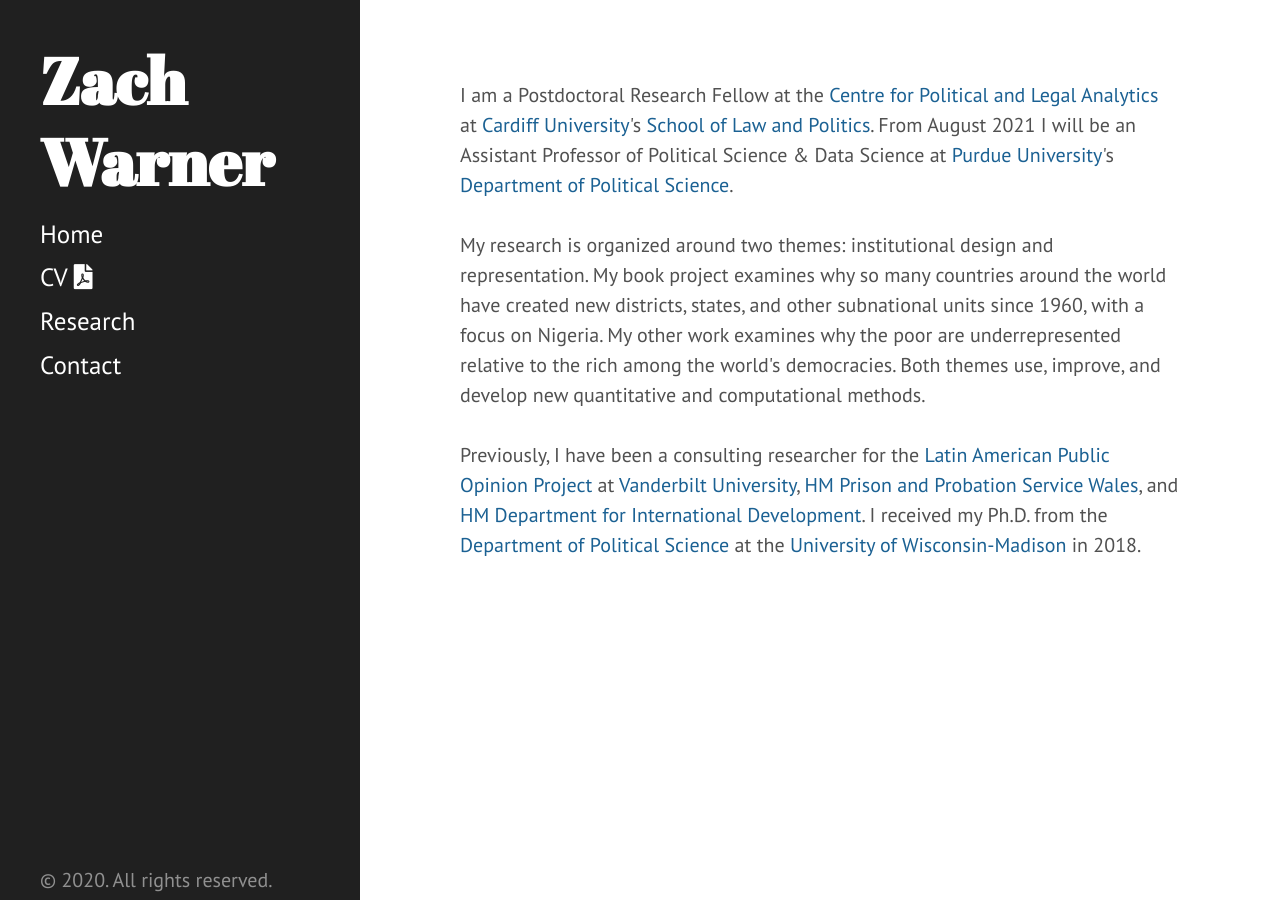
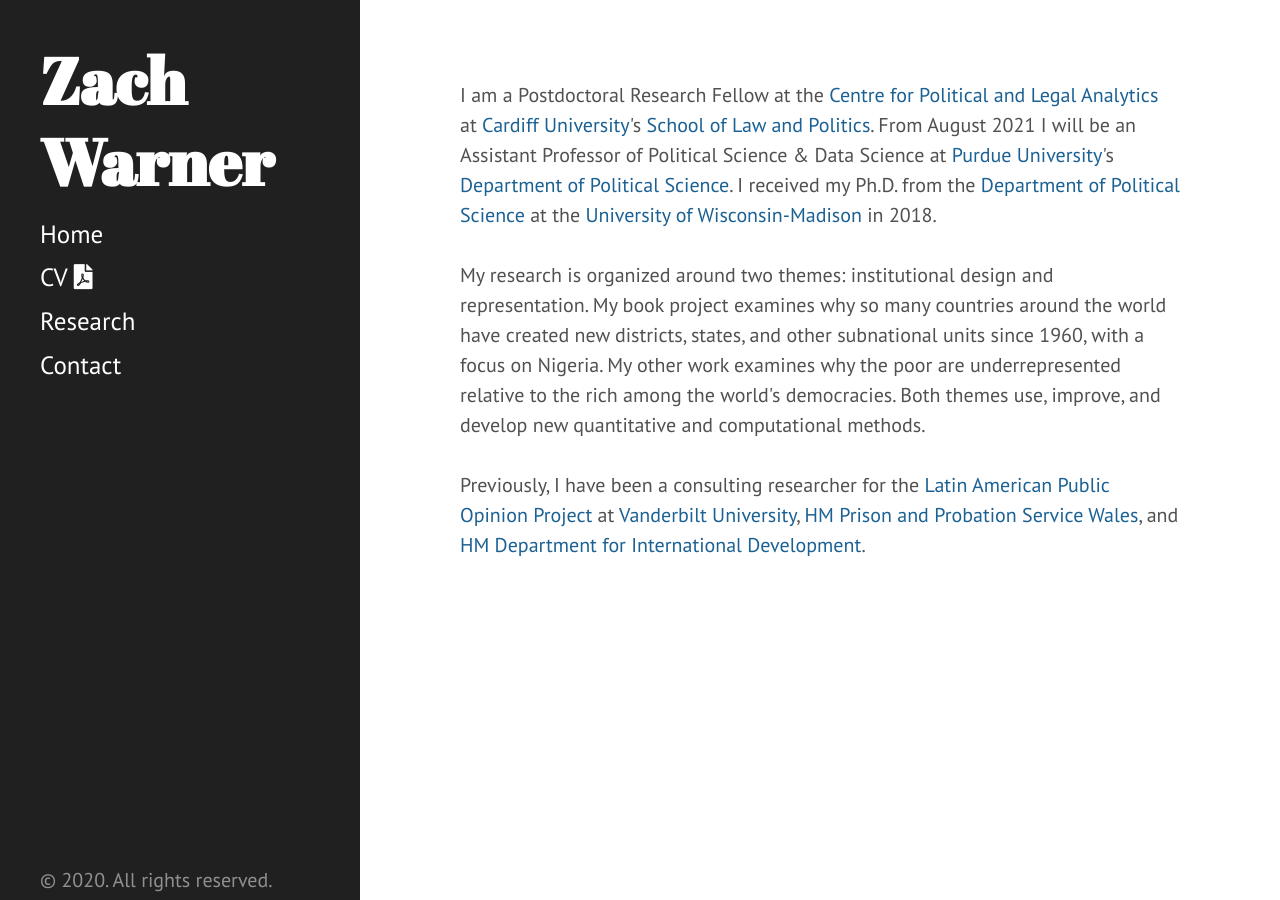
Before and after one commit to zachwarner/zachwarner.github.io, a Jekyll site: the page built from index.html, in a window 1280 px wide. Built offline with Jekyll 4.4.1, drawn with Linux system fonts in a browser that asks for light colours.

Commit message:
Change landing page
Move PhD sentence

```diff
--- a/index.html
+++ b/index.html
@@ -3,8 +3,8 @@
 title: Home
 ---
 
-I am a Postdoctoral Research Fellow at the <a href="https://www.cardiff.ac.uk/research/explore/research-units/the-centre-for-political-and-legal-analytics">Centre for Political and Legal Analytics</a> at <a href="https://www.cardiff.ac.uk">Cardiff University</a>'s <a href="https://www.cardiff.ac.uk/law-politics">School of Law and Politics</a>. From August 2021 I will be an Assistant Professor of Political Science & Data Science at <a href="https://purdue.edu/">Purdue University</a>'s <a href="https://www.cla.purdue.edu/academic/polsci/">Department of Political Science</a>. <br> <br>
+I am a Postdoctoral Research Fellow at the <a href="https://www.cardiff.ac.uk/research/explore/research-units/the-centre-for-political-and-legal-analytics">Centre for Political and Legal Analytics</a> at <a href="https://www.cardiff.ac.uk">Cardiff University</a>'s <a href="https://www.cardiff.ac.uk/law-politics">School of Law and Politics</a>. From August 2021 I will be an Assistant Professor of Political Science & Data Science at <a href="https://purdue.edu/">Purdue University</a>'s <a href="https://www.cla.purdue.edu/academic/polsci/">Department of Political Science</a>. I received my Ph.D. from the <a href="http://polisci.wisc.edu/">Department of Political Science</a> at the <a href="http://www.wisc.edu">University of Wisconsin-Madison</a> in 2018. <br> <br>
 
 My research is organized around two themes: institutional design and representation. My book project examines why so many countries around the world have created new districts, states, and other subnational units since 1960, with a focus on Nigeria. My other work examines why the poor are underrepresented relative to the rich among the world's democracies. Both themes use, improve, and develop new quantitative and computational methods. <br> <br>
 
-Previously, I have been a consulting researcher for the <a href="http://vanderbilt.edu/lapop/">Latin American Public Opinion Project</a> at <a href="http://vanderbilt.edu">Vanderbilt University</a>, <a href="https://www.gov.uk/government/organisations/her-majestys-prison-and-probation-service">HM Prison and Probation Service Wales</a>, and <a href="https://www.gov.uk/government/organisations/department-for-international-development">HM Department for International Development</a>. I received my Ph.D. from the <a href="http://polisci.wisc.edu/">Department of Political Science</a> at the <a href="http://www.wisc.edu">University of Wisconsin-Madison</a> in 2018.
+Previously, I have been a consulting researcher for the <a href="http://vanderbilt.edu/lapop/">Latin American Public Opinion Project</a> at <a href="http://vanderbilt.edu">Vanderbilt University</a>, <a href="https://www.gov.uk/government/organisations/her-majestys-prison-and-probation-service">HM Prison and Probation Service Wales</a>, and <a href="https://www.gov.uk/government/organisations/department-for-international-development">HM Department for International Development</a>.
```
